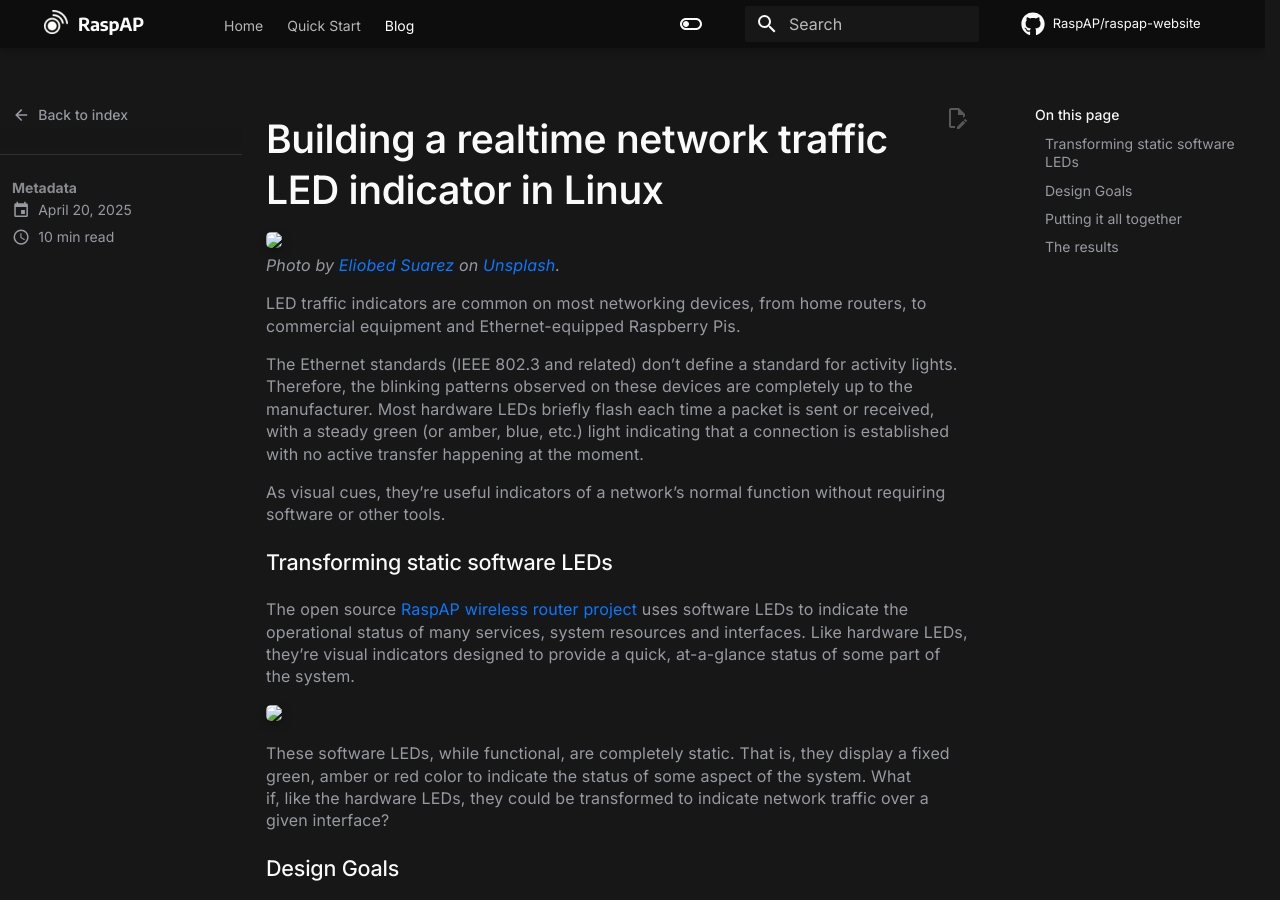
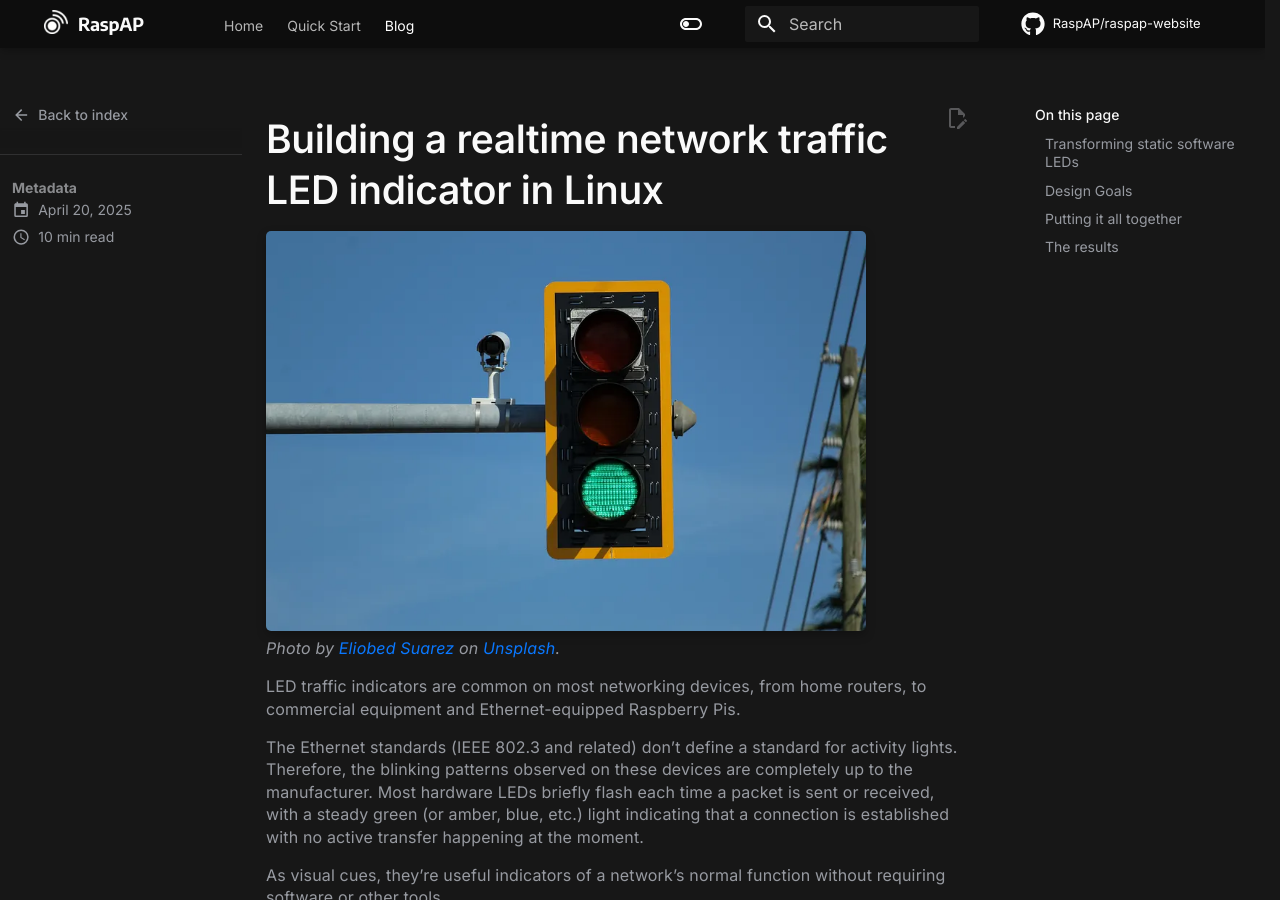
Before and after one commit to RaspAP/theme-test, an MkDocs documentation site: the page built from docs/blog/posts/led-traffic.md, in a window 1280 px wide and 900 px high. Built offline with MkDocs 1.6.1 and Material for MkDocs 9.7.7, drawn with Linux system fonts in a browser that asks for light colours; nearby versions of some CDN libraries; comment, search, counter and statistics services are not loaded.

Commit message:
Remove /theme-test prefix from image path

```diff
--- a/docs/blog/posts/led-traffic.md
+++ b/docs/blog/posts/led-traffic.md
@@ -5,7 +5,7 @@ linkTitle: Realtime Traffic Inidicator
 author: ([Bill Z](https://github.com/billz))
 ---
 
-<img src="/theme-test/blog/assets/images/traffic-light.webp" width="600px"><br/>
+<img src="/blog/assets/images/traffic-light.webp" width="600px"><br/>
 *Photo by <a href="https://unsplash.com/@eliobedsuarez?utm_source=raspap">Eliobed Suarez</a> on <a href="https://unsplash.com/?utm_source=raspap">Unsplash</a>.*
 
 LED traffic indicators are common on most networking devices, from home routers, to commercial equipment and Ethernet-equipped Raspberry Pis.
@@ -17,7 +17,7 @@ As visual cues, they’re useful indicators of a network’s normal function wit
 ### Transforming static software LEDs
 The open source [RaspAP wireless router project](https://github.com/RaspAP/raspap-webgui) uses software LEDs to indicate the operational status of many services, system resources and interfaces. Like hardware LEDs, they’re visual indicators designed to provide a quick, at-a-glance status of some part of the system.
 
-<img src="/theme-test/blog/assets/images/lights-static.webp" width="600px"><br/>
+<img src="/blog/assets/images/lights-static.webp" width="600px"><br/>
 
 These software LEDs, while functional, are completely static. That is, they display a fixed green, amber or red color to indicate the status of some aspect of the system. What if, like the hardware LEDs, they could be transformed to indicate network traffic over a given interface?
 
@@ -254,7 +254,7 @@ RaspAP has a total of three static network LEDs located in various parts of the
 ### The results
 With the implementation done, all that’s needed now is some network traffic. For testing, a client device is connected to the access point created by RaspAP. Thereafter, some moderate browsing is performed on the client and the results are observed in RaspAP’s web UI.
 
-<img src="/theme-test/blog/assets/images/lights-flashing.gif" width="600px"><br/>
+<img src="/blog/assets/images/lights-flashing.gif" width="600px"><br/>
 *A dynamic network traffic LED showing activity on wlan0.*
 
 My overall impression of the new, dynamic network traffic LED is that it closely resembles its hardware counterpart. A 100ms interval (10 Hz) is actually on the low end of what’s considered “visibly responsive.” Despite this, I find it to be a surprisingly accurate and useful indicator.
```
Also changed, not shown: docs/blog/posts/restapi.md (+1 -1 lines).
